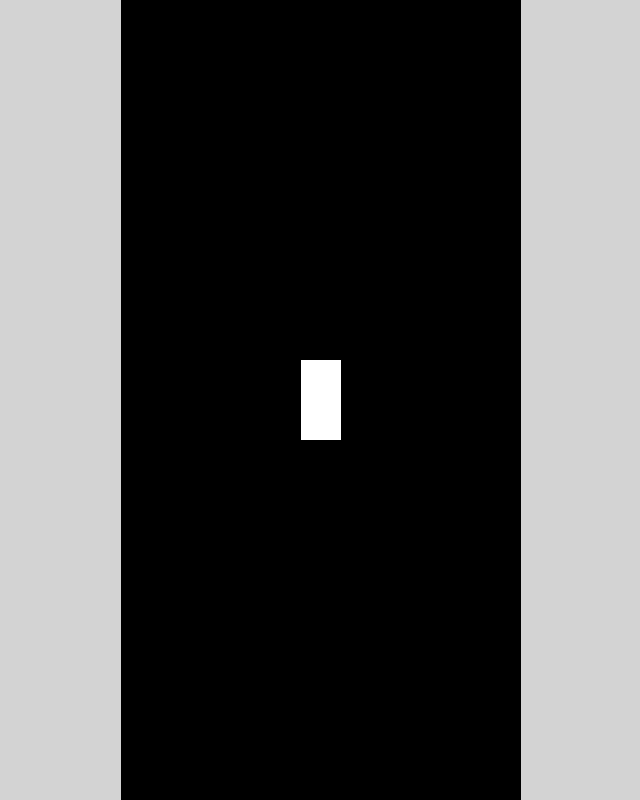
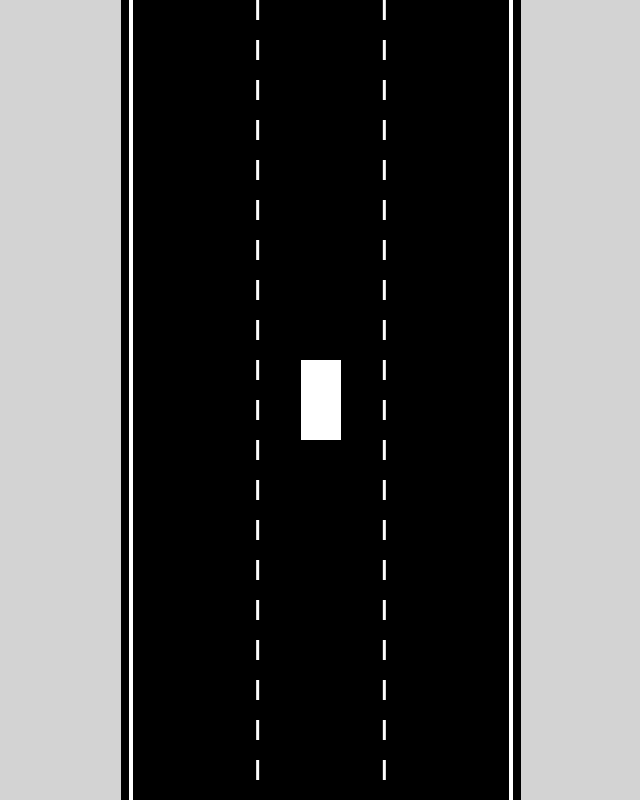
Before and after one commit to koalakoker/PWM, a plain HTML site: page index.html in a window 1280 px wide. Shown: the whole page, without its empty margins (319-959 px from the left). Drawn offline with Linux system fonts and the light colour scheme; animation ran at ten frames a second.

Commit message:
Road implemented

```diff
--- a/index.html
+++ b/index.html
@@ -7,6 +7,7 @@
     <canvas id="myCanvas"></canvas>
     <script src="controller.js"></script>
     <script src="car.js"></script>
+    <script src="road.js"></script>
     <script src="main.js"></script>
   </body>
 </html>
--- a/main.js
+++ b/main.js
@@ -4,10 +4,13 @@ canvas.width = 400;
 var ctx = canvas.getContext("2d");
 var car = new Car(canvas.width / 2, window.innerHeight / 2, 40, 80);
 
+var road = new Road(canvas.width / 2, canvas.width - 20, 3);
+
 animate();
 
 function animate() {
   canvas.height = window.innerHeight;
+  road.draw(ctx);
   car.draw(ctx);
   requestAnimationFrame(animate);
 }
--- /dev/null
+++ b/road.js
@@ -0,0 +1,42 @@
+class Road {
+  constructor(center, width, lines) {
+    this.width = width;
+    this.lines = lines;
+
+    this.left = center - this.width / 2;
+    this.right = center + this.width / 2;
+    this.top = 1000000;
+    this.bottom = -this.top;
+  }
+
+  draw(ctx) {
+    this.drawBorder(ctx);
+    this.drawLines(ctx);
+  }
+
+  drawBorder() {
+    ctx.beginPath();
+    ctx.moveTo(this.left, this.bottom);
+    ctx.lineTo(this.left, this.top);
+    ctx.moveTo(this.right, this.bottom);
+    ctx.lineTo(this.right, this.top);
+    ctx.strokeStyle = "white";
+    ctx.lineWidth = 4;
+    ctx.stroke();
+  }
+
+  drawLines(ctx) {
+    ctx.beginPath();
+    ctx.setLineDash([20, 20]);
+
+    let cWidth = this.width / this.lines;
+    for (let i = 0; i < this.lines - 1; i++) {
+      ctx.moveTo(this.left + cWidth * (i + 1), this.bottom);
+      ctx.lineTo(this.left + cWidth * (i + 1), this.top);
+    }
+
+    ctx.strokeStyle = "white";
+    ctx.lineWidth = 3;
+    ctx.stroke();
+  }
+}
```
